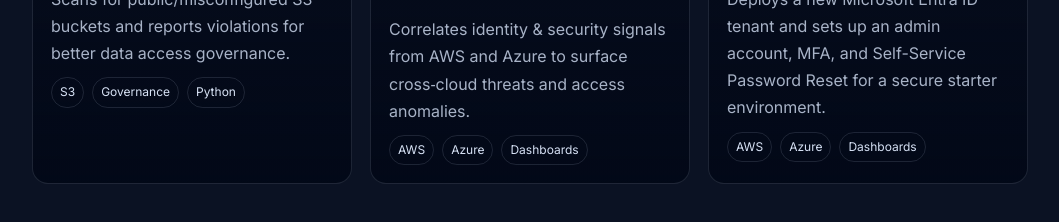
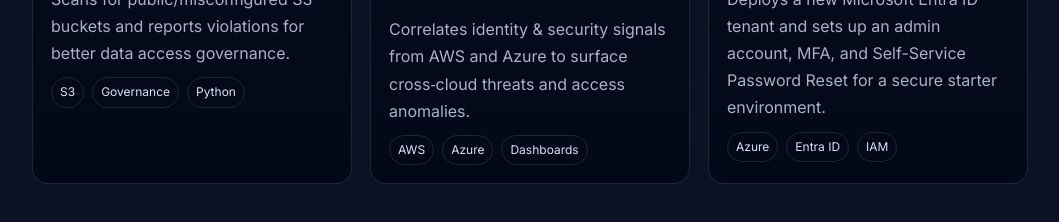
Before and after one commit to adammukdad/adammukdad.github.io, a plain HTML site: page index.html in a window 1280 px wide. Shown: the part 1020-1242 px from the top of the page, without its empty margins (110-1169 px from the left). Drawn offline with Linux system fonts and the light colour scheme.

Commit message:
Update index.html

```diff
--- a/index.html
+++ b/index.html
@@ -137,7 +137,7 @@
          <article class="card">
           <a href="https://github.com/adammukdad/entra-lab01-tenant-deployment" target="_blank" rel="noopener"><h3>Entra ID Tenant Deployment Lab</h3></a>
           <p>Deploys a new Microsoft Entra ID tenant and sets up an admin account, MFA, and Self-Service Password Reset for a secure starter environment.</p>
-          <div class="meta"><span class="tag">AWS</span><span class="tag">Azure</span><span class="tag">Dashboards</span></div>
+          <div class="meta"><span class="tag">Azure</span><span class="tag">Entra ID</span><span class="tag">IAM</span></div>
         </article>
       </div>
     </section>
```
